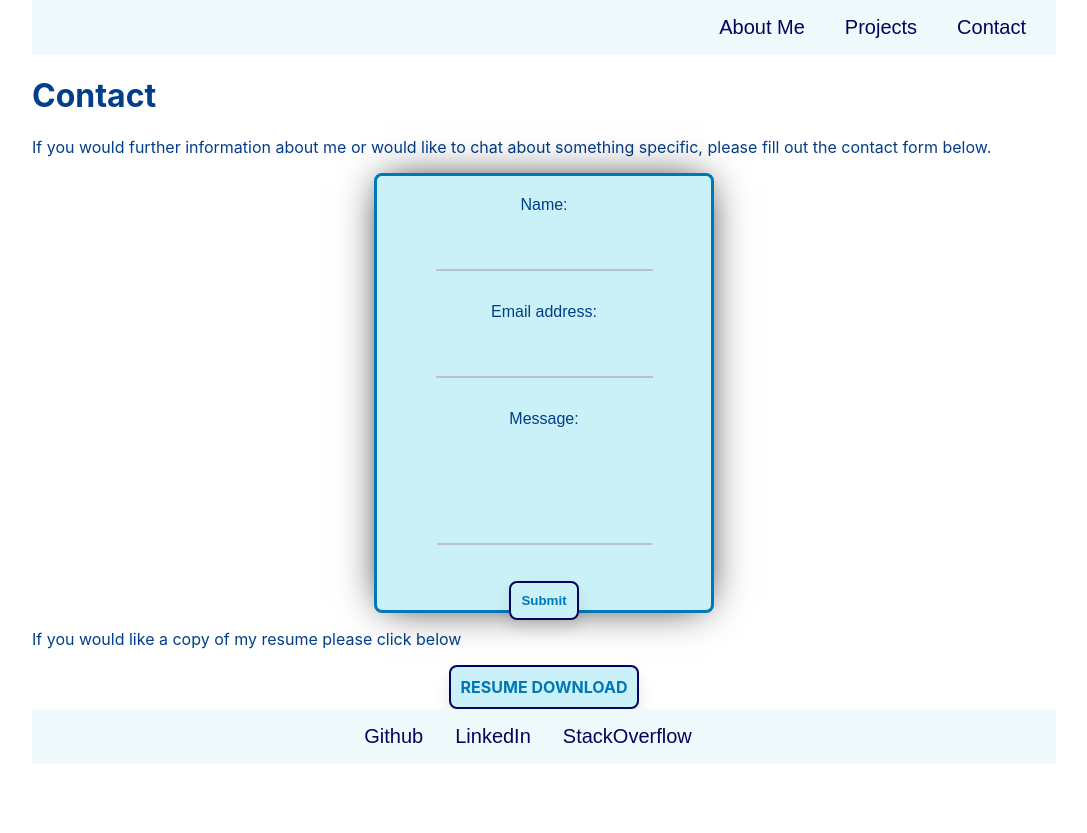
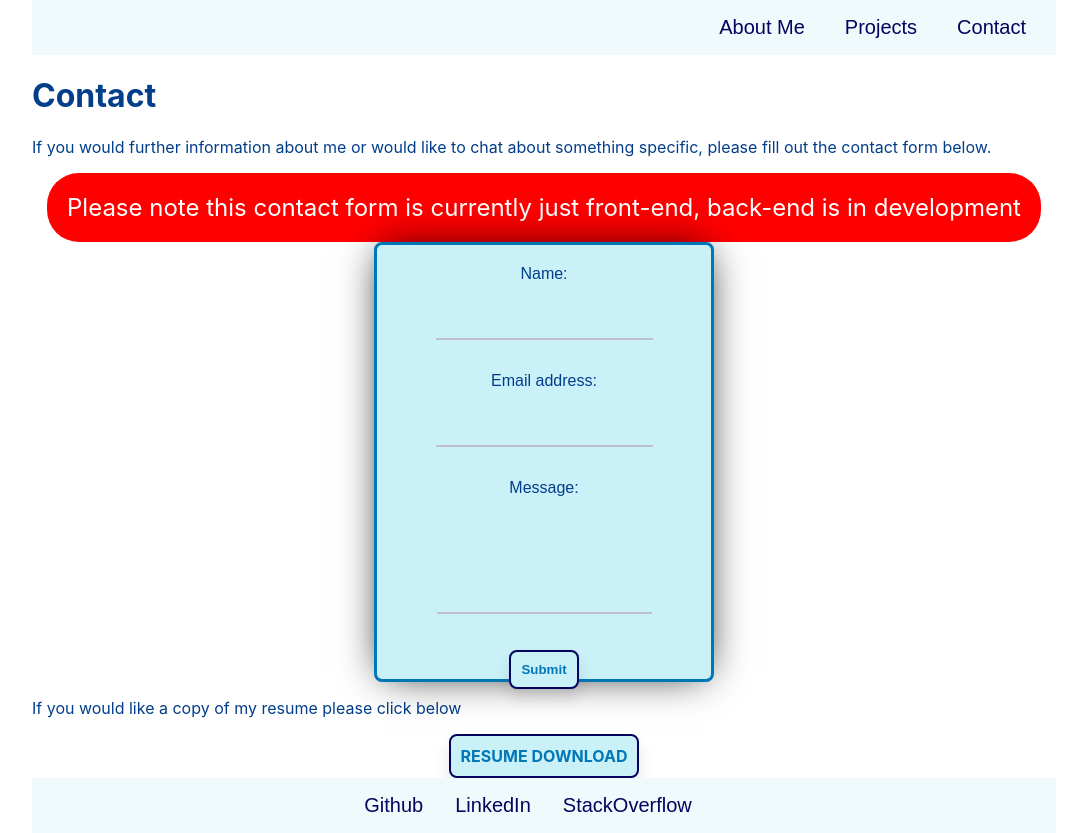
Before and after one commit to Samw1s3/react-portfolio, a React (Create React App) app: page /react-portfolio/contact in a window 1280 px wide. Shown: the whole page, without its empty margins (96-1183 px from the left). Before the commit the page ends 800 px from the top, so only its background shows below. Built offline with nearby package versions, Linux system fonts and the light colour scheme.

Commit message:
noticed added for contact form

```diff
--- a/src/pages/Pages.module.css
+++ b/src/pages/Pages.module.css
@@ -215,6 +215,15 @@ font-family: 'Righteous', cursive;
     transform: translateY(-7px);
 }
 
+.alert{
+    background-color: red;
+    width: fit-content;
+    padding: 20px;
+    border-radius: 2rem;
+    color: white;
+    font-size: 1.5rem;
+    margin: auto;
+}
 
 @media screen and (min-width: 500px) {
     .body {
--- a/src/pages/contact.jsx
+++ b/src/pages/contact.jsx
@@ -8,6 +8,7 @@ export default function Contact() {
     <body className={css.body}>
       <h1>Contact</h1>
       <p>If you would further information about me or would like to chat about something specific, please fill out the contact form below.</p>
+      <p className={css.alert}>Please note this contact form is currently just front-end, back-end is in development</p>
       <ContactForm></ContactForm>
       <p>If you would like a copy of my resume please click below</p>
       <a className={css.resumeButton} href='/SamanthaKTechnicalResume.pdf' download>RESUME DOWNLOAD</a>
```
